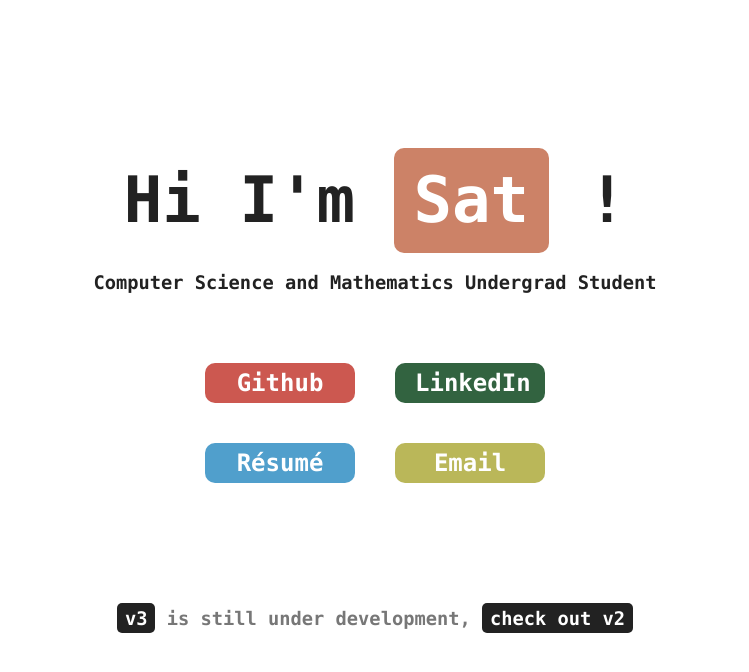
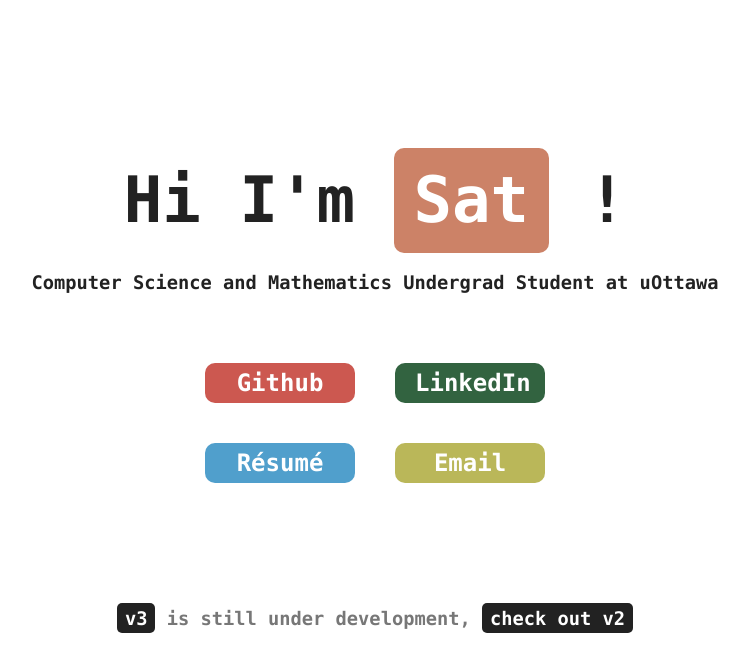
Before and after one commit to wise-bit/wise-bit.github.io, a Next.js app: page / in a window 1280 px wide. Shown: the top 672 px of the page, without its empty margins (265-1014 px from the left). Built offline with nearby package versions, Linux system fonts and the light colour scheme.

Commit message:
added more to intro

```diff
--- a/components/Intro.tsx
+++ b/components/Intro.tsx
@@ -15,7 +15,7 @@ const Intro: NextPage<Props> = (props) => {
         Hi I&apos;m <span className={'highlight'}>{username}</span> !
       </h1>
       <h3 style={{ textAlign: 'center', marginBottom: '50px' }}>
-        Computer Science and Mathematics Undergrad Student
+        Computer Science and Mathematics Undergrad Student at uOttawa
       </h3>
 
       <div style={{ display: 'flex', flexDirection: 'row' }}>
```
